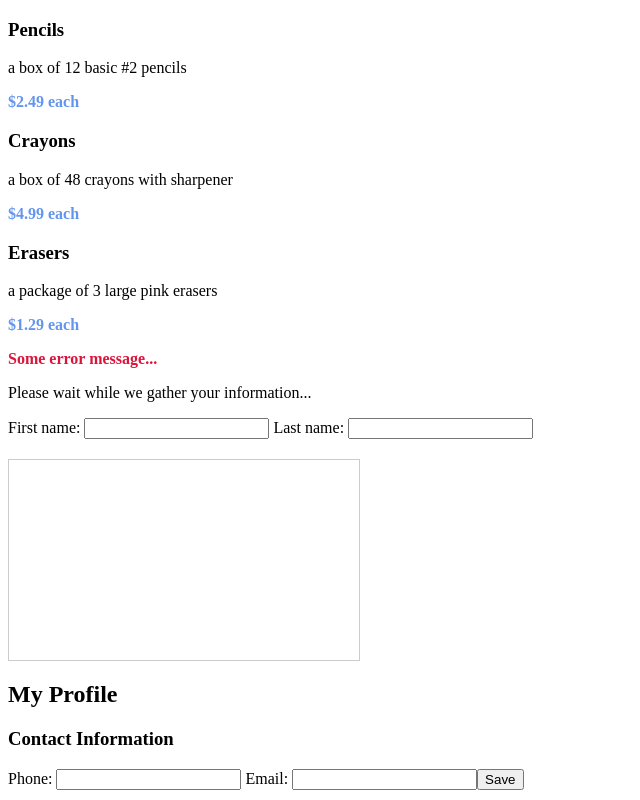
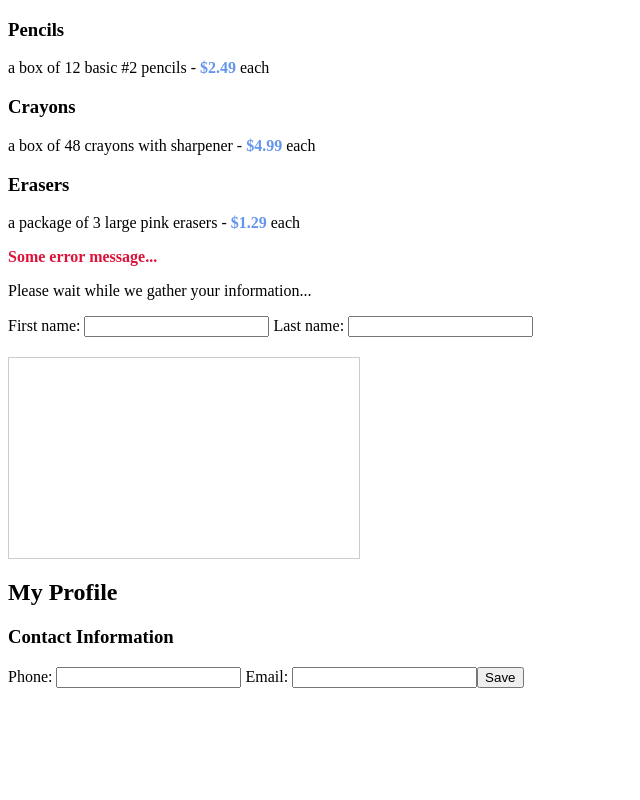
Before and after one commit to Carolista/class19-angular-examples, an Angular app: page / in a window 1280 px wide. Shown: the whole page, without its empty margins (0-640 px from the left). Built offline with nearby package versions, Linux system fonts and the light colour scheme.

Commit message:
updated ngFor example

```diff
--- a/src/app/app.component.html
+++ b/src/app/app.component.html
@@ -1,8 +1,7 @@
 <!-- Structural Directive *ngFor - Looping -->
 <div *ngFor="let item of itemsForSale">
   <h3>{{ item.name }}</h3>
-  <p>{{ item.description }}</p>
-  <p class="price">${{ item.price }} each</p>
+  <p>{{ item.description }} - <span class="price">${{ item.price }}</span> each</p>
 </div>
 
 
```
